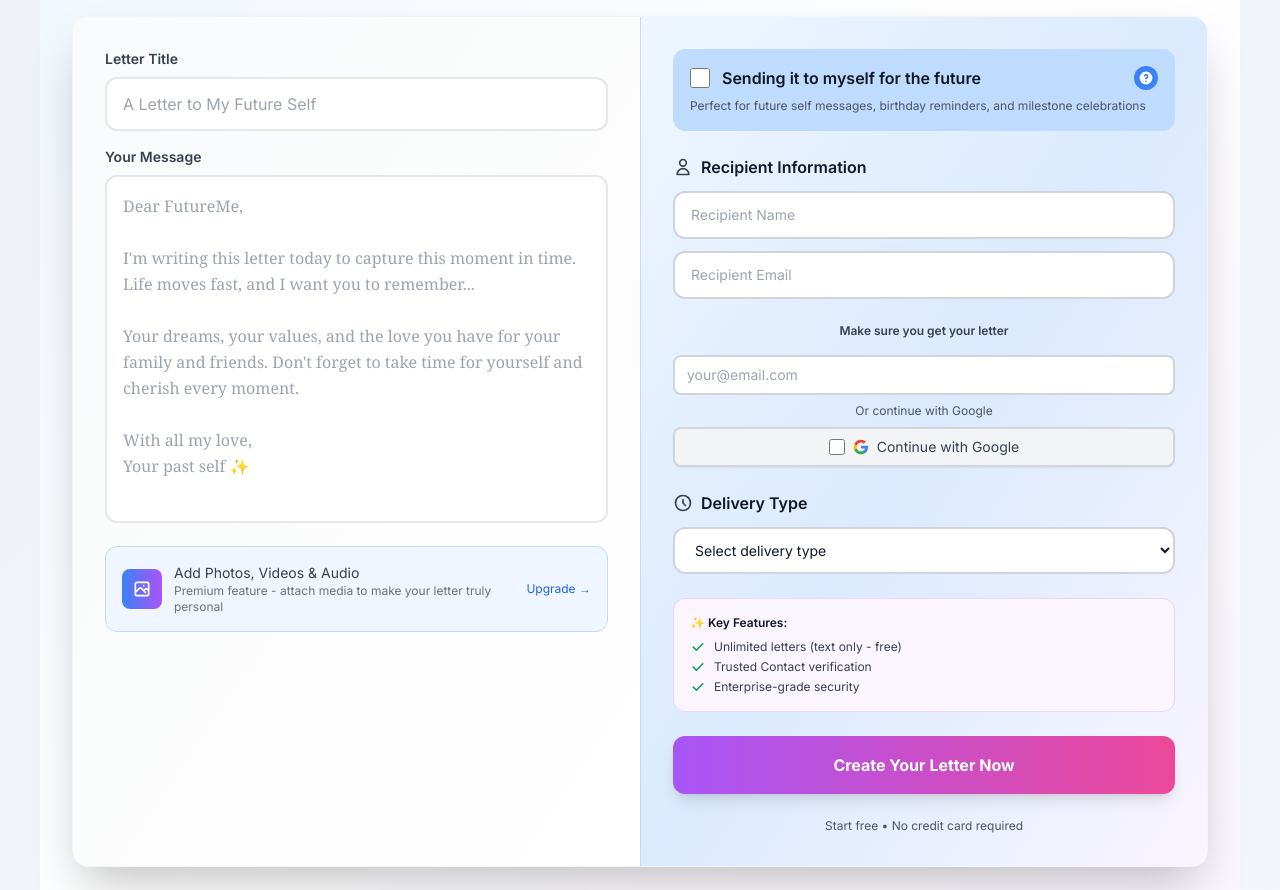
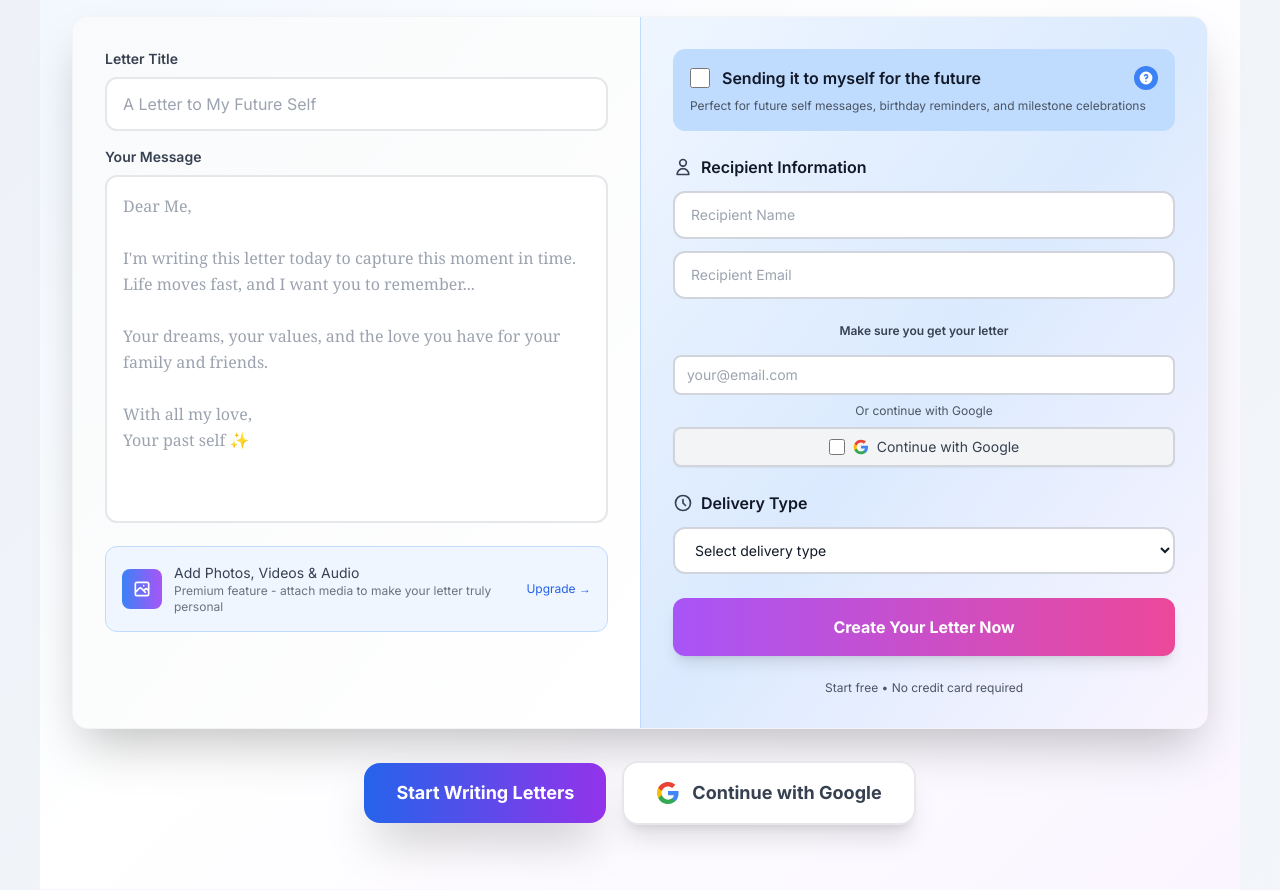
Before and after one commit to hassineaziz/letterforlater, a Flask app: page / in a window 1280 px wide. Shown: the part 332-1222 px from the top of the page. Run offline with Flask 3, Linux system fonts and the light colour scheme; parts of the project's set-up code (start-up, migrations or seed data) failed here and were passed over; some libraries are stand-ins or nearby versions.

Commit message:
changing in ui

```diff
--- a/website/templates/landing.html
+++ b/website/templates/landing.html
@@ -76,7 +76,7 @@
                             id="hero_letter_content"
                             name="content"
                             rows="12"
-                            placeholder="Dear FutureMe,&#10;&#10;I'm writing this letter today to capture this moment in time. Life moves fast, and I want you to remember...&#10;&#10;Your dreams, your values, and the love you have for your family and friends. Don't forget to take time for yourself and cherish every moment.&#10;&#10;With all my love,&#10;Your past self ✨"
+                            placeholder="Dear Me,&#10;&#10;I'm writing this letter today to capture this moment in time. Life moves fast, and I want you to remember...&#10;&#10;Your dreams, your values, and the love you have for your family and friends.&#10;&#10;With all my love,&#10;Your past self ✨"
                             class="w-full px-4 py-4 border-2 border-gray-200 rounded-xl bg-white text-gray-700 leading-relaxed font-serif text-base resize-none focus:outline-none focus:ring-2 focus:ring-blue-500 focus:border-blue-500 transition-all"
                             required
                         ></textarea>
@@ -245,32 +245,6 @@
                                 </div>
                             </div>
                         </div>
-
-                        <!-- Key Features -->
-                        <div class="bg-purple-50 rounded-xl p-4 border border-purple-200">
-                            <p class="text-xs font-semibold mb-2 text-gray-900">✨ Key Features:</p>
-                            <ul class="text-xs text-gray-700 space-y-1">
-                                <li class="flex items-center gap-2">
-                                    <svg class="w-4 h-4 text-green-600" fill="currentColor" viewBox="0 0 20 20">
-                                        <path fill-rule="evenodd" d="M16.707 5.293a1 1 0 010 1.414l-8 8a1 1 0 01-1.414 0l-4-4a1 1 0 011.414-1.414L8 12.586l7.293-7.293a1 1 0 011.414 0z" clip-rule="evenodd"></path>
-                                    </svg>
-                                    Unlimited letters (text only - free)
-                                </li>
-                                <li class="flex items-center gap-2">
-                                    <svg class="w-4 h-4 text-green-600" fill="currentColor" viewBox="0 0 20 20">
-                                        <path fill-rule="evenodd" d="M16.707 5.293a1 1 0 010 1.414l-8 8a1 1 0 01-1.414 0l-4-4a1 1 0 011.414-1.414L8 12.586l7.293-7.293a1 1 0 011.414 0z" clip-rule="evenodd"></path>
-                                    </svg>
-                                    Trusted Contact verification
-                                </li>
-                                <li class="flex items-center gap-2">
-                                    <svg class="w-4 h-4 text-green-600" fill="currentColor" viewBox="0 0 20 20">
-                                        <path fill-rule="evenodd" d="M16.707 5.293a1 1 0 010 1.414l-8 8a1 1 0 01-1.414 0l-4-4a1 1 0 011.414-1.414L8 12.586l7.293-7.293a1 1 0 011.414 0z" clip-rule="evenodd"></path>
-                                    </svg>
-                                    Enterprise-grade security
-                                </li>
-                            </ul>
-                        </div>
-
                         <!-- Submit Button -->
                         <button
                             type="submit"
```
Also changed, not shown: website/templates/settings.html (+4 -4 lines).
